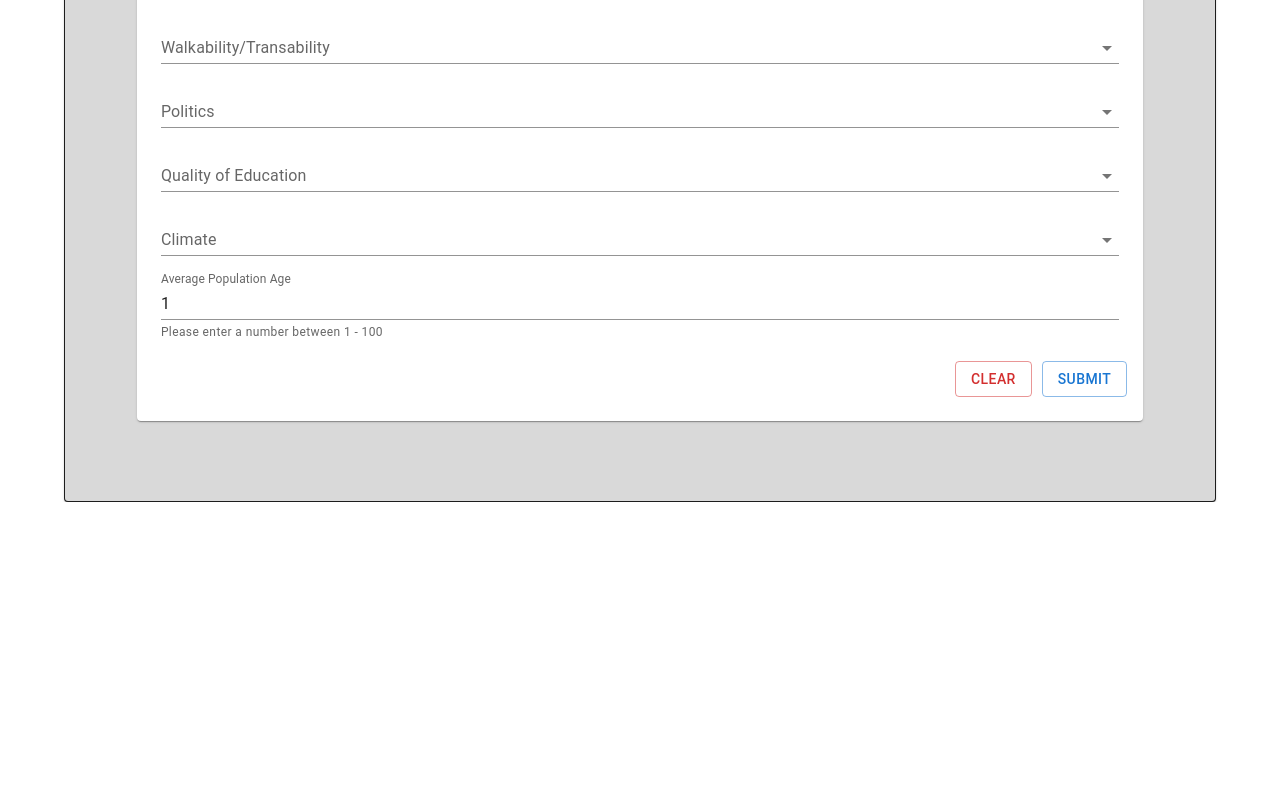
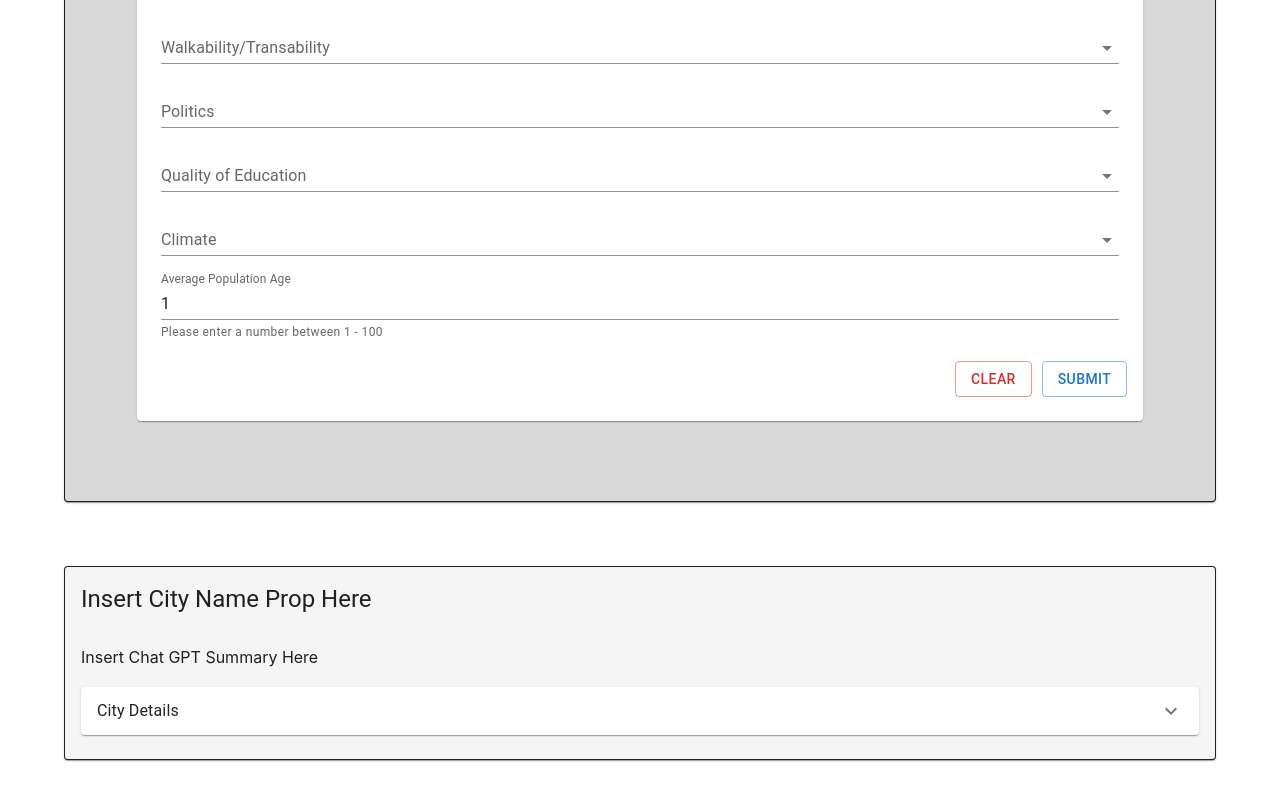
Before and after one commit to mjk257/uds, a React (Create React App) app: page / in a window 1280 px wide. Shown: the part 675-1475 px from the top of the page. Before the commit the page ends 1177 px from the top, so only its background shows below. Built offline with nearby package versions, Linux system fonts and the light colour scheme.

Commit message:
Added a basic response card object
This will be cleaned up later but it's something to base future design off of

```diff
--- a/src/components/CityPreferencesForm.tsx
+++ b/src/components/CityPreferencesForm.tsx
@@ -6,6 +6,7 @@ import {
 } from "@mui/material";
 import ConfigurationList from "./ConfigurationList";
 import Grid from "@mui/material/Unstable_Grid2";
+import CityResponseCard from "./CityResponseCard";
 
 export const CityPreferencesForm = () => {
     return (
@@ -15,6 +16,8 @@ export const CityPreferencesForm = () => {
                     <ConfigurationList />
                 </CardContent>
             </Card>
+            {/* Note that in the future this will be rendered dynamically, but right now is just showing for reference */}
+            <CityResponseCard />
         </div>
     )
 }
--- /dev/null
+++ b/src/components/CityResponseCard.tsx
@@ -0,0 +1,69 @@
+import React from 'react';
+import {
+    Card,
+    CardContent,
+    CardHeader,
+    Accordion, AccordionSummary, Typography, AccordionDetails, Icon
+} from "@mui/material";
+import { ExpandMore } from "@mui/icons-material";
+
+/*
+The following Props will be needed in the future:
+1.) cityName => String
+2.) citySummary => String
+3.) cityDetails => Object (preferably of type CityDetails, which will be figured out when we set up the data pipeline
+ */
+
+// This will likely take in props later on, but the base styling will be set up
+const CityResponseCard = () => {
+
+    return (
+        <Card className='city-response'>
+            <CardHeader title='Insert City Name Prop Here' titleTypographyProps={{ align: 'left' }} />
+            <CardContent className='city-response-content'>
+                Insert Chat GPT Summary Here
+                <Accordion className='city-response-details'>
+                    <AccordionSummary
+                        expandIcon={ <Icon style={{ color: 'black !important' }}><ExpandMore /></Icon> }
+                    >
+                        <Typography>City Details</Typography>
+                    </AccordionSummary>
+                    <AccordionDetails>
+                        <Typography>
+                            Insert Population Here
+                        </Typography>
+                        <Typography>
+                            Insert Population Density Here
+                        </Typography>
+                        <Typography>
+                            Insert Cost of Living Here
+                        </Typography>
+                        <Typography>
+                            Insert Number of Jobs Here
+                        </Typography>
+                        <Typography>
+                            Insert Crime Rate Here
+                        </Typography>
+                        <Typography>
+                            Insert Walkability/Transability Here
+                        </Typography>
+                        <Typography>
+                            Insert Politics Here
+                        </Typography>
+                        <Typography>
+                            Insert Quality of Education Here
+                        </Typography>
+                        <Typography>
+                            Insert Climate Here
+                        </Typography>
+                        <Typography>
+                            Insert Average Population Age Here
+                        </Typography>
+                    </AccordionDetails>
+                </Accordion>
+            </CardContent>
+        </Card>
+    )
+}
+
+export default CityResponseCard;
--- a/src/styles/index.scss
+++ b/src/styles/index.scss
@@ -47,3 +47,15 @@
     }
   }
 }
+
+.city-response {
+  background-color: whitesmoke !important;
+  margin: 5% 5% 5% 5%;
+  border: 1px solid;
+  .city-response-content {
+    border-radius: 10em;
+  }
+  .city-response-details {
+    margin-top: 20px;
+  }
+}
```
